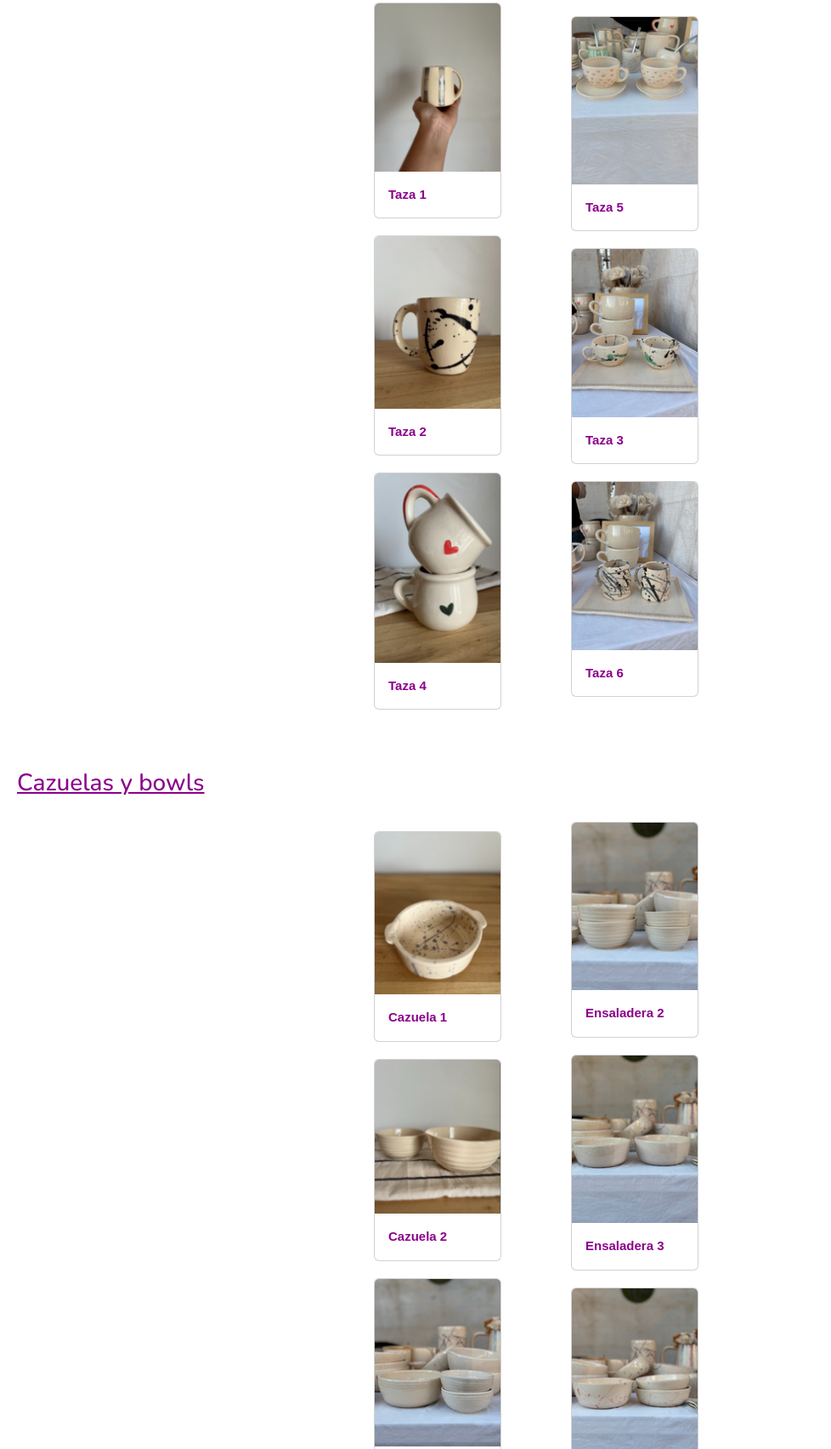
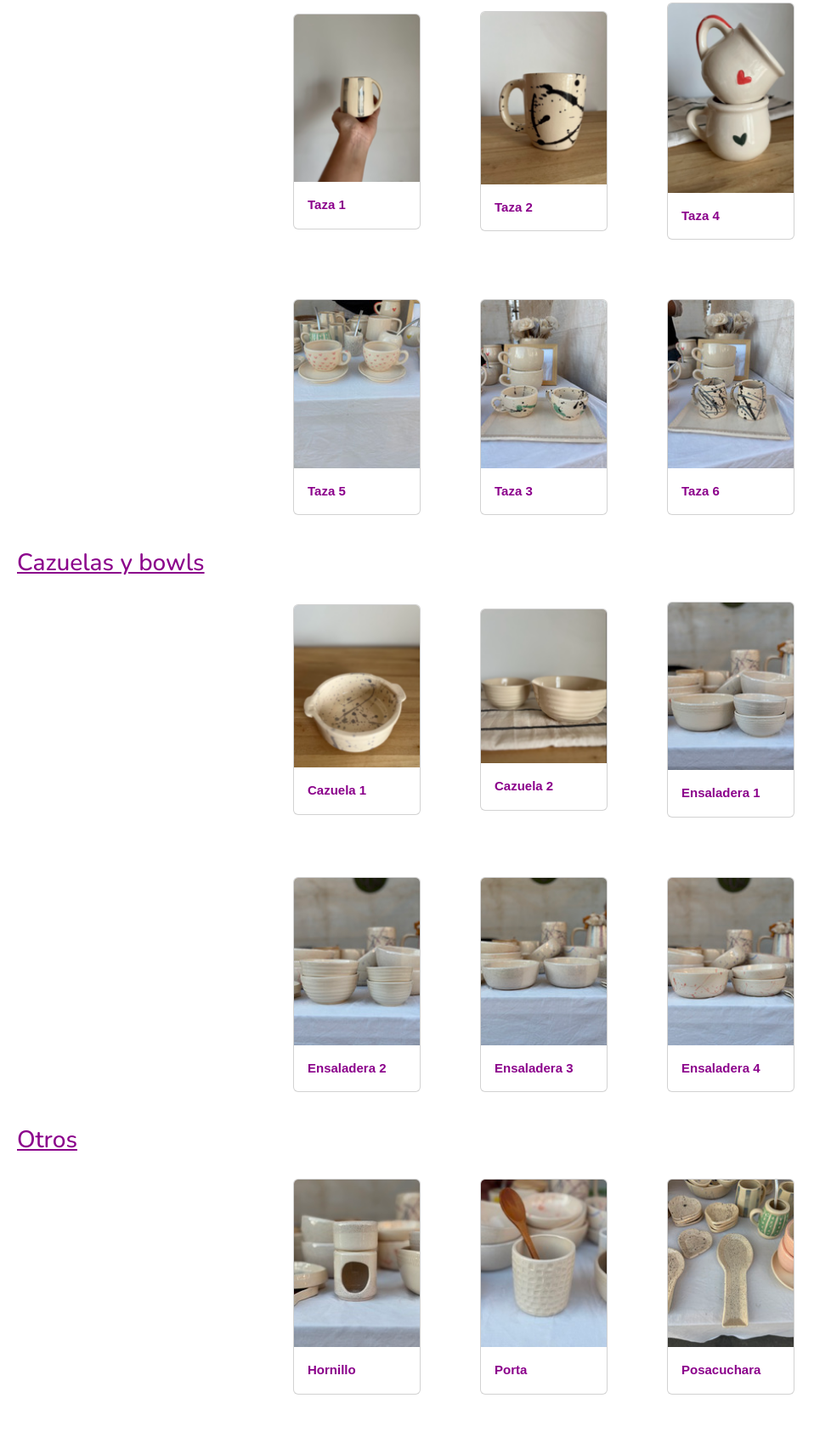
Before and after one commit to lararedigonda/Lara-entrega2, a plain HTML site: page pages/productos.html in a window 1280 px wide. Shown: the part 571-2276 px from the top of the page at 85% size, without its empty margins (0-978 px from the left). Drawn offline with nearby package versions, Linux system fonts and the light colour scheme.

Commit message:
nuevos cambios

```diff
--- a/assets/css/style.css
+++ b/assets/css/style.css
@@ -180,9 +180,9 @@ main .grilla img:hover {
 }
 
 
-/* media queries
-@media (max-width: 600px){ .gallery
-    {
+ media queries
+@media (max-width: 600px) {
+    .gallery {
     display: grid;
     grid-template-columns: repeat(3,1fr);
     grid-template-rows:repeat(3,150px) ;
@@ -195,8 +195,9 @@ main .grilla img:hover {
     align-content: space-between;
     grid-template-rows: repeat(2,200px);
     grid-template-columns: repeat(3,200px)
-}
-.nav {
+}}
+
+/* .nav {
     display: flex;
     align-items: center;
     gap: 1rem;
@@ -208,4 +209,4 @@ main .grilla img:hover {
     gap: 2rem;
     margin-left: auto;
     padding: 0;
-}} */
+}}  */
--- a/pages/productos.html
+++ b/pages/productos.html
@@ -66,9 +66,6 @@
         <section id="Tazas">
             <h3 class="producto">Tazas</h3>
             <div class="grilla">
-                <div class="container">
-                    <div class="row">
-                        <div class="col-sm-6 col-lg-4">
                             <div class="card" style="width: 150px;">
                                 <img src="../assets/img/taza.png" class="card-img-top" alt="">
                                 <div class="card-body">
@@ -86,11 +83,7 @@
                                 <div class="card-body">
                                     <p class="card-text">Taza 4</p>
                                 </div>
-                            </div>
-                        </div>
-                    </div>
                 </div>
-                <div class="col-sm-6 col-lg-4">
                     <div class="card" style="width: 150px;">
                         <img src="../assets/img/tazas1.jpg " class="card-img-top" alt="">
                         <div class="card-body">
@@ -109,15 +102,11 @@
                             <p class="card-text">Taza 6</p>
                         </div>
                     </div>
-                </div>
             </div>
         </section>
         <section id="Cazuelas y bowls">
             <h3 class="producto">Cazuelas y bowls</h3>
             <div class="grilla">
-                <div class="container">
-                    <div class="row">
-                        <div class="col-sm-6 col-lg-4">
                             <div class="card" style="width: 150px;">
                                 <img src="../assets/img/cazuela.png " class="card-img-top" alt="">
                                 <div class="card-body">
@@ -135,11 +124,7 @@
                                 <div class="card-body">
                                     <p class="card-text">Ensaladera 1</p>
                                 </div>
-                            </div>
-                        </div>
-                    </div>
                 </div>
-                <div class="col-sm-6 col-lg-4">
                     <div class="card" style="width: 150px;">
                         <img src="../assets/img/ensaladera3.jpg " class="card-img-top" alt="">
                         <div class="card-body">
@@ -157,25 +142,17 @@
                         <div class="card-body">
                             <p class="card-text">Ensaladera 4</p>
                         </div>
-                    </div>
                 </div>
         </section>
         <section id="Otros">
             <h3 class="producto">Otros</h3>
             <div class="grilla">
-                                <div class="container">
-                    <div class="row">
-                        <div class="col-sm-6 col-lg-4">
                 <div class="card" style="width: 150px;">
                     <img src="../assets/img/hornillo.jpg" class="card-img-top" alt="">
                     <div class="card-body">
                         <p class="card-text">Hornillo</p>
                     </div>
                 </div>
-                </div>
-                </div>
-                </div>
-                <div class="col-sm-6 col-lg-4">
                 <div class="card" style="width: 150px;">
                     <img src="../assets/img/porta.jpg" class="card-img-top" alt="">
                     <div class="card-body">
@@ -193,7 +170,6 @@
                     <div class="card-body">
                         <p class="card-text">Tostada</p>
                     </div>
-                </div>
                 </div>
             </div>
         </section>
```
